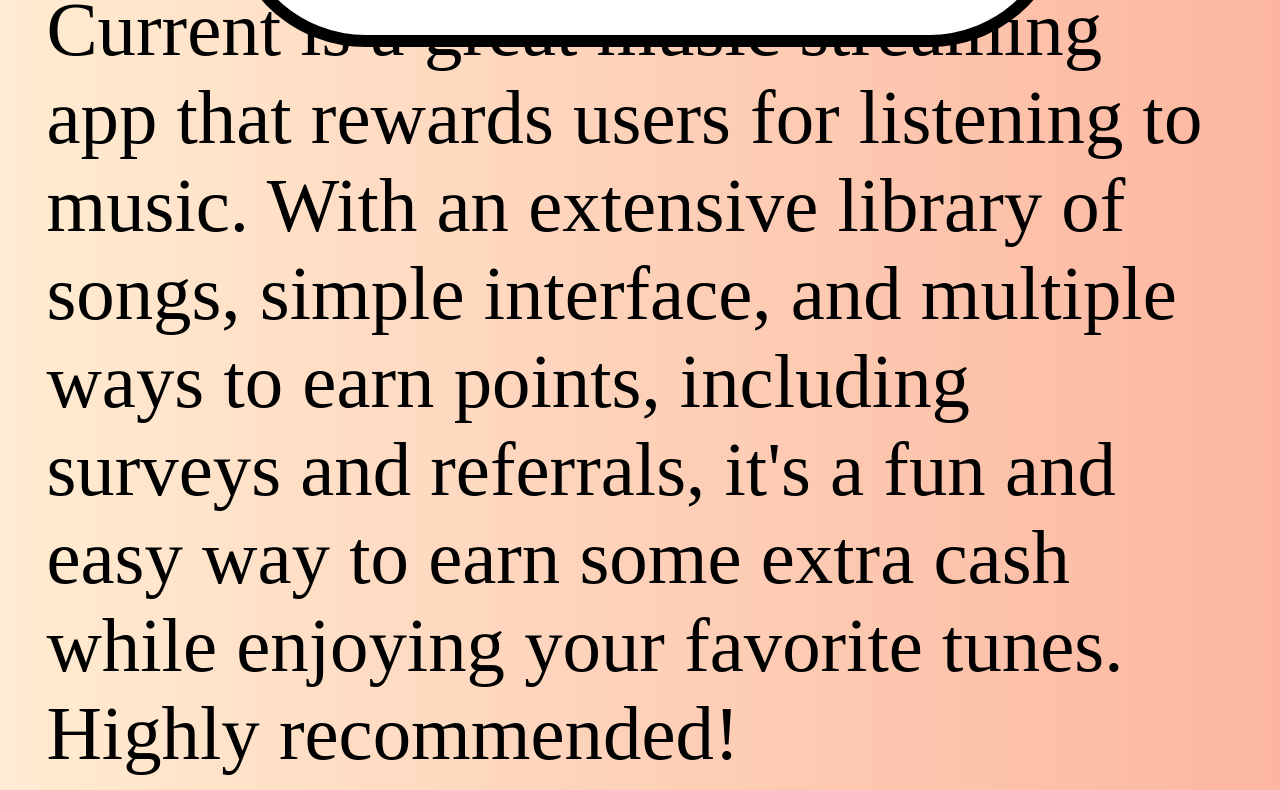
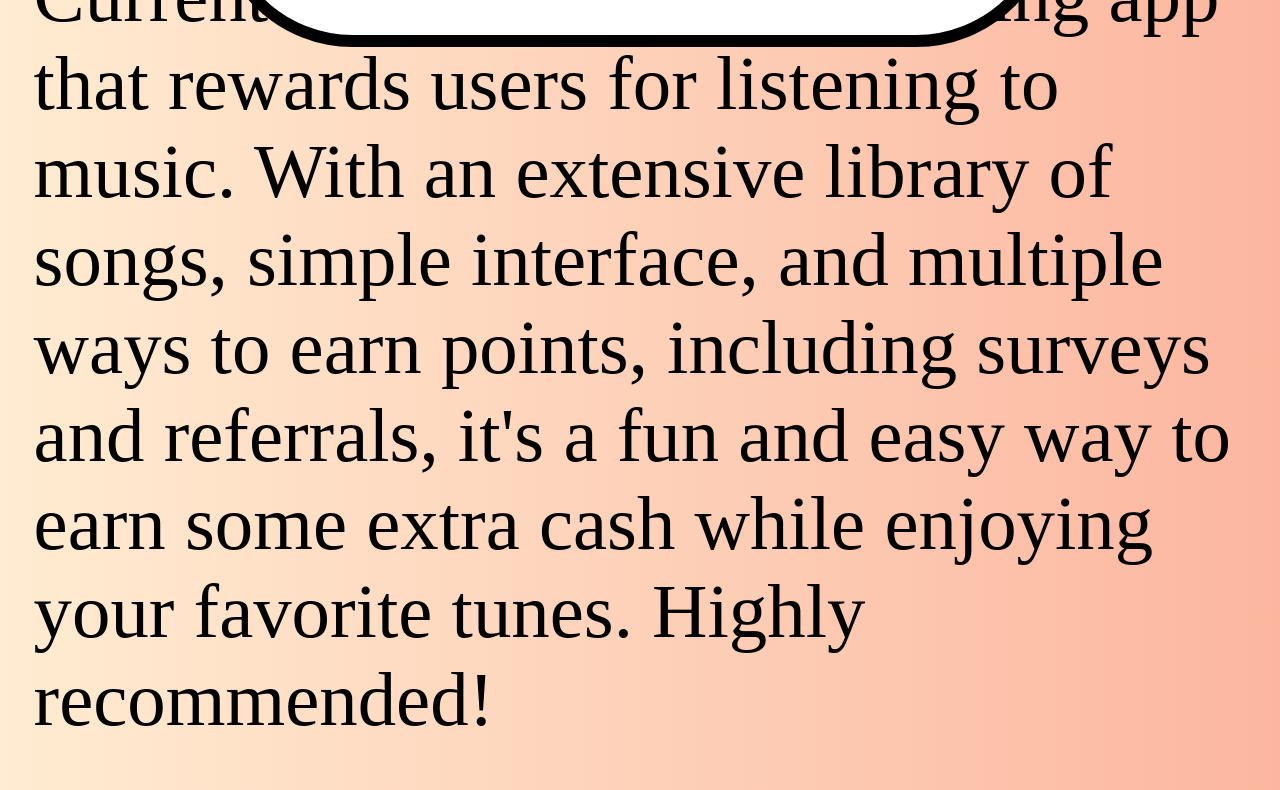
Before and after one commit to Moneylyst/Moneylyst, a plain HTML site: page music.html in a window 1280 px wide. Shown: the part 651-1441 px from the top of the page. Drawn offline with Linux system fonts and the light colour scheme.

Commit message:
Update surveyworldwide.css

```diff
--- a/surveyworldwide.css
+++ b/surveyworldwide.css
@@ -3,10 +3,7 @@ Body
 
     background-image: linear-gradient(to left, #fcb69f, #ffecd2 );
     background-size: cover;
-    padding-right: 2vw;
-    padding-left: 1vw;
-    padding-bottom: 12vw;
-    padding-top: 2vw;
+
 
 }
 
```
